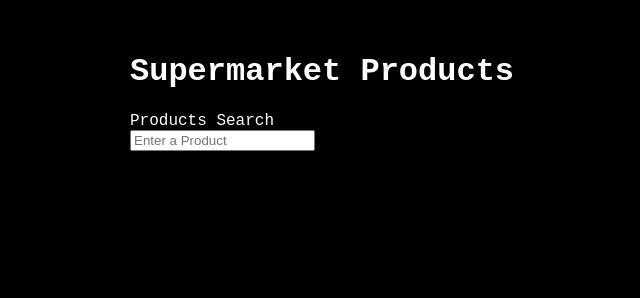
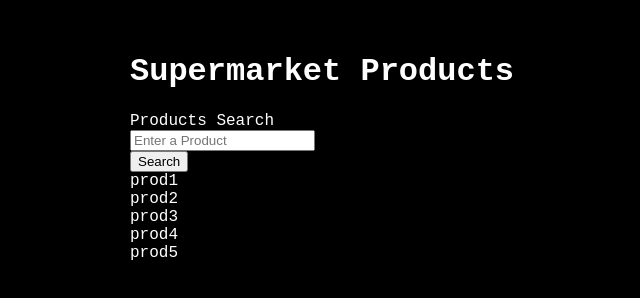
Before and after one commit to WebAhead12/Mario-Market, a website: page public/index.html in a window 1280 px wide. Shown: the whole page, without its empty margins (30-670 px from the left). Drawn offline with Linux system fonts and the light colour scheme; files that its build step writes are made by us from their sources; files whose address does not match are found by name.

Commit message:
html dev

```diff
--- a/public/index.html
+++ b/public/index.html
@@ -7,6 +7,7 @@
     <link rel="stylesheet" href="public/style.css" />
   </head>
   <body>
+    <div class="contanier">
       <h1>Supermarket Products</h1>
       <label class="productInputs" for="products">Products Search</label>
       <br />
@@ -15,7 +16,16 @@
         id="productInputs"
         name="productInputs"
         placeholder="Enter a Product"
-    />
+      /><br />
+      <button class="btn">Search</button>
+      <div class="products">
+        <div class="prod1">prod1</div>
+        <div class="prod2">prod2</div>
+        <div class="prod3">prod3</div>
+        <div class="prod4">prod4</div>
+        <div class="prod5">prod5</div>
+      </div>
+    </div>
     <script src="public/script.js"></script>
   </body>
 </html>
```
Lines whose indentation alone changed are shown as unchanged.
